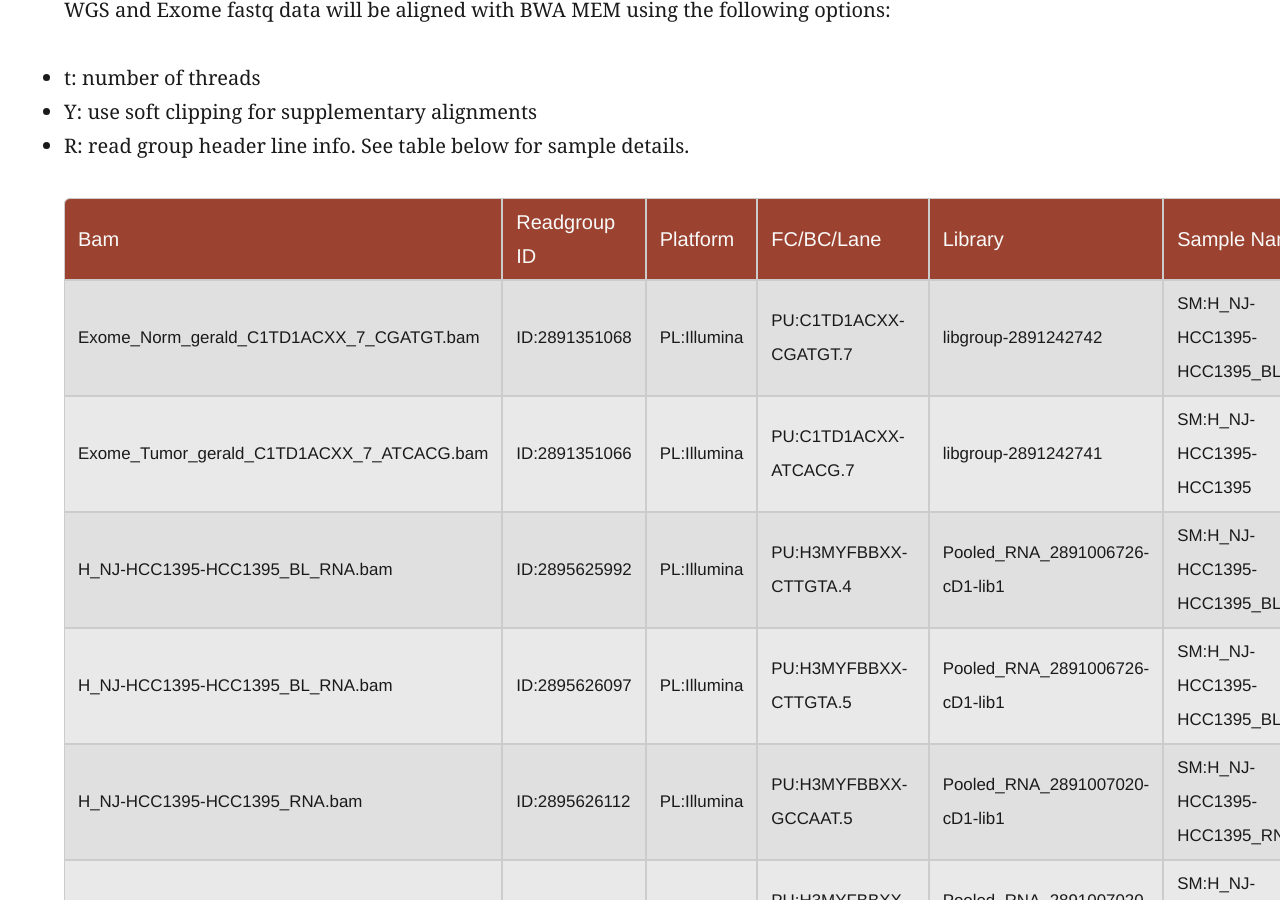
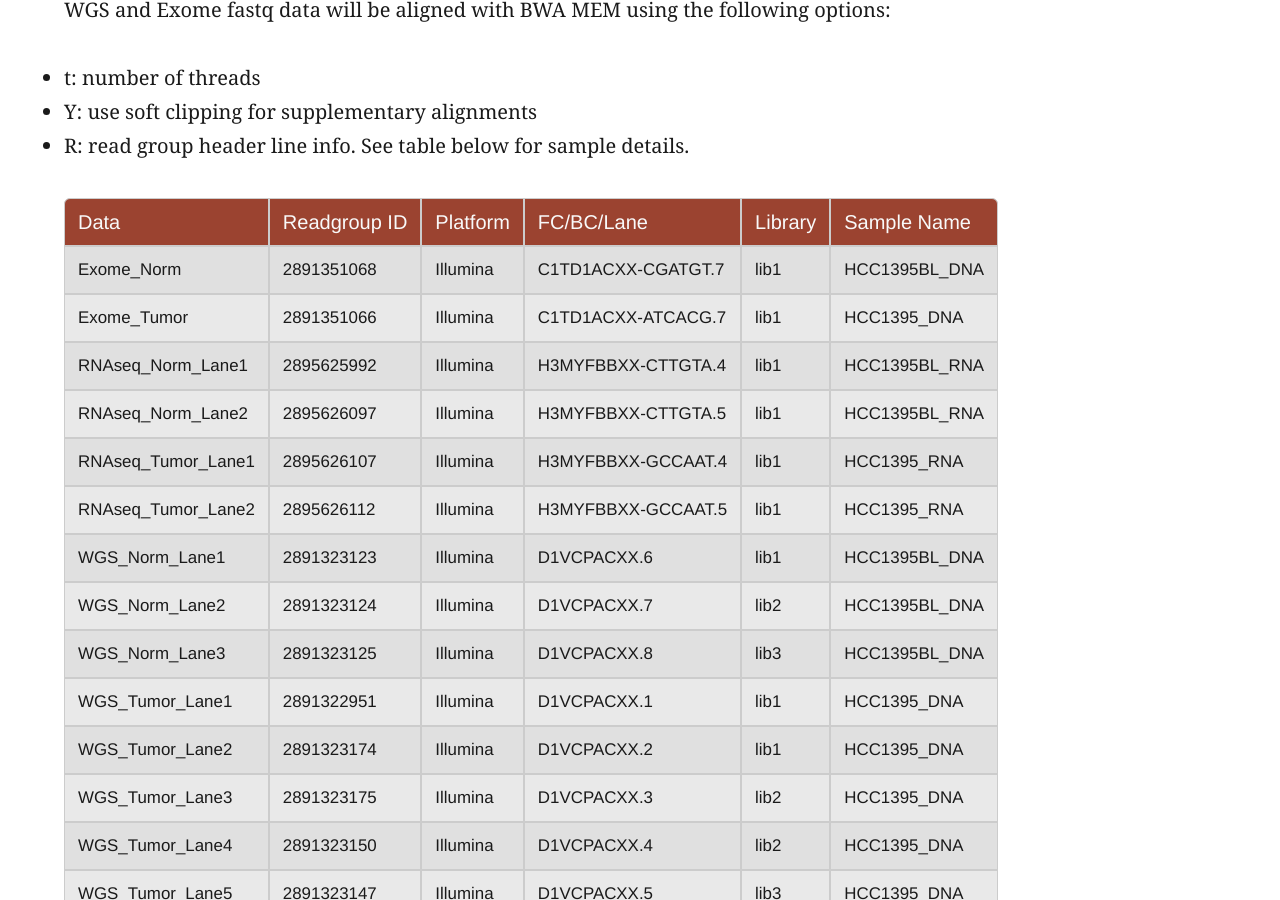
Before and after one commit to griffithlab/pmbio.org, a Jekyll site: the page built from _posts/0002-02-01-Alignment.md, in a window 1280 px wide and 900 px high, scrolled down 670 px. Built offline with Jekyll 4.4.1, drawn with Linux system fonts in a browser that asks for light colours; some of the changed text lies outside the part shown.

Commit message:
update sample table and alignment steps

````diff
--- a/_posts/0002-02-01-Alignment.md
+++ b/_posts/0002-02-01-Alignment.md
@@ -14,31 +14,46 @@ WGS and Exome fastq data will be aligned with BWA MEM using the following option
 - Y: use soft clipping for supplementary alignments
 - R: read group header line info. See table below for sample details.
 
-| Bam | Readgroup ID | Platform | FC/BC/Lane | Library | Sample Name |
+| Data | Readgroup ID | Platform | FC/BC/Lane | Library | Sample Name |
 |-----|--------------|----------|------------|---------|-------------|
-| Exome_Norm_gerald_C1TD1ACXX_7_CGATGT.bam | ID:2891351068 | PL:Illumina | PU:C1TD1ACXX-CGATGT.7 | libgroup-2891242742 | SM:H_NJ-HCC1395-HCC1395_BL |
-| Exome_Tumor_gerald_C1TD1ACXX_7_ATCACG.bam | ID:2891351066 | PL:Illumina | PU:C1TD1ACXX-ATCACG.7 | libgroup-2891242741 | SM:H_NJ-HCC1395-HCC1395 |
-| H_NJ-HCC1395-HCC1395_BL_RNA.bam | ID:2895625992 | PL:Illumina | PU:H3MYFBBXX-CTTGTA.4 | Pooled_RNA_2891006726-cD1-lib1 | SM:H_NJ-HCC1395-HCC1395_BL_RNA |
-| H_NJ-HCC1395-HCC1395_BL_RNA.bam | ID:2895626097 | PL:Illumina | PU:H3MYFBBXX-CTTGTA.5 | Pooled_RNA_2891006726-cD1-lib1 | SM:H_NJ-HCC1395-HCC1395_BL_RNA |
-| H_NJ-HCC1395-HCC1395_RNA.bam | ID:2895626112 | PL:Illumina | PU:H3MYFBBXX-GCCAAT.5 | Pooled_RNA_2891007020-cD1-lib1 | SM:H_NJ-HCC1395-HCC1395_RNA |
-| H_NJ-HCC1395-HCC1395_RNA.bam | ID:2895626107 | PL:Illumina | PU:H3MYFBBXX-GCCAAT.4 | Pooled_RNA_2891007020-cD1-lib1 | SM:H_NJ-HCC1395-HCC1395_RNA |
-| WGS_Norm_Lane1_gerald_D1VCPACXX_6.bam | ID:2891323123 | PL:Illumina | PU:D1VCPACXX.6 | H_NJ-HCC1395-HCC1395_BL-lig2-lib1 | SM:H_NJ-HCC1395-HCC1395_BL |
-| WGS_Norm_Lane2_gerald_D1VCPACXX_7.bam | ID:2891323124 | PL:Illumina | PU:D1VCPACXX.7 | H_NJ-HCC1395-HCC1395_BL-lig2-lib2 | SM:H_NJ-HCC1395-HCC1395_BL |
-| WGS_Norm_Lane3_gerald_D1VCPACXX_8.bam | ID:2891323125 | PL:Illumina | PU:D1VCPACXX.8 | H_NJ-HCC1395-HCC1395_BL-lig2-lib3 | SM:H_NJ-HCC1395-HCC1395_BL |
-| WGS_Tumor_Lane1_gerald_D1VCPACXX_1.bam | ID:2891322951 | PL:Illumina | PU:D1VCPACXX.1 | H_NJ-HCC1395-HCC1395-lig2-lib1 | SM:H_NJ-HCC1395-HCC1395 |
-| WGS_Tumor_Lane2_gerald_D1VCPACXX_2.bam | ID:2891323174 | PL:Illumina | PU:D1VCPACXX.2 | H_NJ-HCC1395-HCC1395-lig2-lib1 | SM:H_NJ-HCC1395-HCC1395 |
-| WGS_Tumor_Lane3_gerald_D1VCPACXX_3.bam | ID:2891323175 | PL:Illumina | PU:D1VCPACXX.3 | H_NJ-HCC1395-HCC1395-lig2-lib2 | SM:H_NJ-HCC1395-HCC1395 |
-| WGS_Tumor_Lane4_gerald_D1VCPACXX_4.bam | ID:2891323150 | PL:Illumina | PU:D1VCPACXX.4 | H_NJ-HCC1395-HCC1395-lig2-lib2 | SM:H_NJ-HCC1395-HCC1395 |
-| WGS_Tumor_Lane5_gerald_D1VCPACXX_5.bam | ID:2891323147 | PL:Illumina | PU:D1VCPACXX.5 | H_NJ-HCC1395-HCC1395-lig2-lib3 | SM:H_NJ-HCC1395-HCC1395 |
+| Exome_Norm | 2891351068 | Illumina | C1TD1ACXX-CGATGT.7 | lib1 | HCC1395BL_DNA |
+| Exome_Tumor | 2891351066 | Illumina | C1TD1ACXX-ATCACG.7 | lib1 | HCC1395_DNA |
+| RNAseq_Norm_Lane1 | 2895625992 | Illumina | H3MYFBBXX-CTTGTA.4 | lib1 | HCC1395BL_RNA |
+| RNAseq_Norm_Lane2 | 2895626097 | Illumina | H3MYFBBXX-CTTGTA.5 | lib1 | HCC1395BL_RNA |
+| RNAseq_Tumor_Lane1 | 2895626107 | Illumina | H3MYFBBXX-GCCAAT.4 | lib1 | HCC1395_RNA |
+| RNAseq_Tumor_Lane2 | 2895626112 | Illumina | H3MYFBBXX-GCCAAT.5 | lib1 | HCC1395_RNA |
+| WGS_Norm_Lane1 | 2891323123 | Illumina | D1VCPACXX.6 | lib1 | HCC1395BL_DNA |
+| WGS_Norm_Lane2 | 2891323124 | Illumina | D1VCPACXX.7 | lib2 | HCC1395BL_DNA |
+| WGS_Norm_Lane3 | 2891323125 | Illumina | D1VCPACXX.8 | lib3 | HCC1395BL_DNA |
+| WGS_Tumor_Lane1 | 2891322951 | Illumina | D1VCPACXX.1 | lib1 | HCC1395_DNA |
+| WGS_Tumor_Lane2 | 2891323174 | Illumina | D1VCPACXX.2 | lib1 | HCC1395_DNA |
+| WGS_Tumor_Lane3 | 2891323175 | Illumina | D1VCPACXX.3 | lib2 | HCC1395_DNA |
+| WGS_Tumor_Lane4 | 2891323150 | Illumina | D1VCPACXX.4 | lib2 | HCC1395_DNA |
+| WGS_Tumor_Lane5 | 2891323147 | Illumina | D1VCPACXX.5 | lib3 | HCC1395_DNA |
 |-----|--------------|----------|------------|---------|-------------|
 
 
 ### Run bwa mem using the above information
 
+Runtimes: Exome, 16min;
+
 ```bash
 cd ~/data
 mkdir alignment
-bwa mem -t 32 -Y -R "@RG\tID:2891351068\tPL:ILLUMINA\tPU:C1TD1ACXX-CGATGT.7\tLB:libgroup-2891242742\tSM:H_NJ-HCC1395-HCC1395_BL" -o /home/ubuntu/data/alignment/2891351068.bam /home/ubuntu/data/reference/GRCh38_full_analysis_set_plus_decoy_hla.fa /home/ubuntu/data/fastqs/Exome_Norm/2891351068_1.fastq.gz /home/ubuntu/data/fastqs/Exome_Norm/2891351068_2.fastq.gz
+bwa mem -t 32 -Y -R "@RG\tID:2891351068\tPL:ILLUMINA\tPU:C1TD1ACXX-CGATGT.7\tLB:lib1\tSM:HCC1395BL_DNA" -o /home/ubuntu/data/alignment/Exome_Norm_2891351068.sam /home/ubuntu/data/reference/GRCh38_full_analysis_set_plus_decoy_hla.fa /home/ubuntu/data/fastqs/Exome_Norm/2891351068_1.fastq.gz /home/ubuntu/data/fastqs/Exome_Norm/2891351068_2.fastq.gz
+```
+
+### Convert sam to cram format
+
+Runtimes: Exome, 13min;
+
+```bash
+samtools view -h -C -T /data/reference/GRCh38_full_analysis_set_plus_decoy_hla.fa -o Exome_Norm_2891351068.cram Exome_Norm_2891351068.sam
+```
+
+### Sort cram file
 
 
-```
+
+
+### Mark duplicates
````
Also changed, not shown: _posts/0008-02-01-AWS_Developers_Setup.md (+33 -1 lines).
